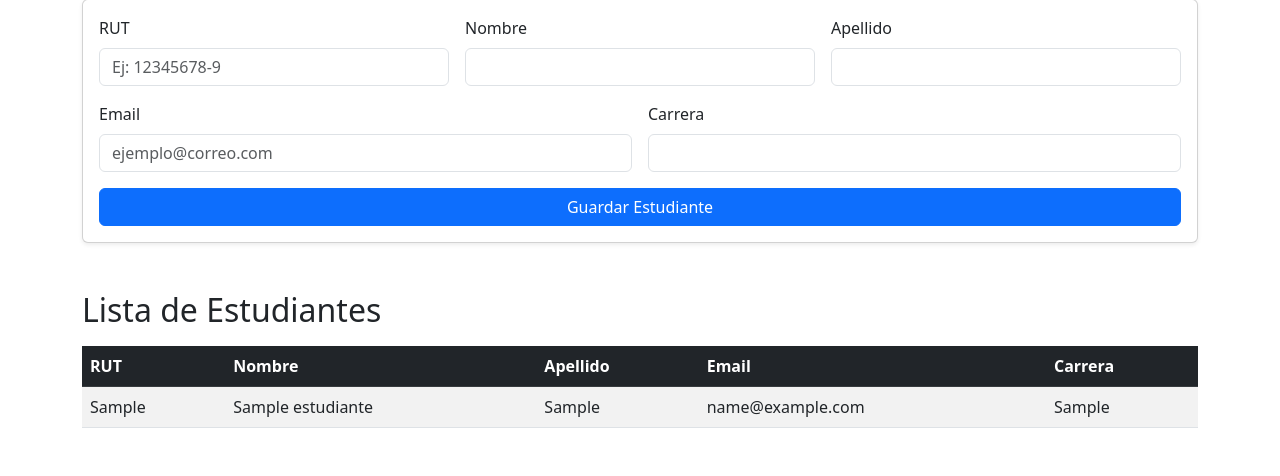
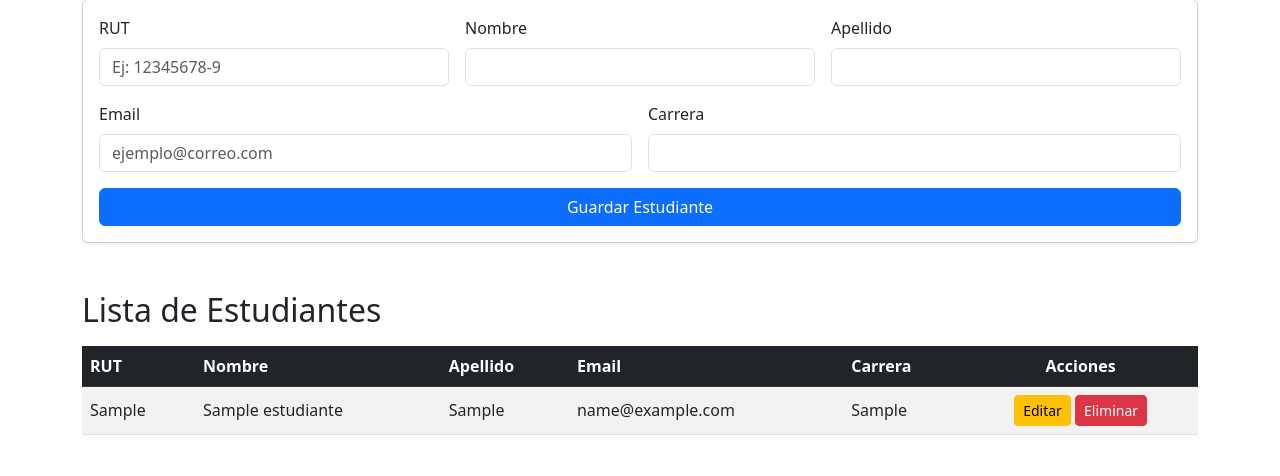
Before and after one commit to TVXZ/evaluacion2_django, a Django app: page / in a window 1280 px wide. Shown: the part 111-587 px from the top of the page. Run offline with Django 5.2, Linux system fonts and the light colour scheme; tables that the repository leaves empty hold one stand-in row (values such as "Sample post").

Commit message:
Modulo CRUD completo con acciones de edicion y eliminacion de estudiantes

```diff
--- a/config/urls.py
+++ b/config/urls.py
@@ -1,8 +1,10 @@
 from django.contrib import admin
 from django.urls import path
-from universidad.views import lista_estudiantes
+from universidad import views
 
 urlpatterns = [
     path('admin/', admin.site.urls),
-    path('', lista_estudiantes, name='lista_estudiantes'),
+    path('', views.lista_estudiantes, name='lista_estudiantes'),
+    path('editar/<int:pk>/', views.editar_estudiante, name='editar_estudiante'),
+    path('eliminar/<int:pk>/', views.eliminar_estudiante, name='eliminar_estudiante'),
 ]
--- a/universidad/templates/universidad/lista_estudiantes.html
+++ b/universidad/templates/universidad/lista_estudiantes.html
@@ -45,6 +45,7 @@
                 <th>Apellido</th>
                 <th>Email</th>
                 <th>Carrera</th>
+                <th class="text-center">Acciones</th>
             </tr>
         </thead>
         <tbody>
@@ -55,10 +56,14 @@
                 <td>{{ estudiante.apellido }}</td>
                 <td>{{ estudiante.email }}</td>
                 <td>{{ estudiante.carrera }}</td>
+                <td class="text-center">
+                    <a href="{% url 'editar_estudiante' estudiante.pk %}" class="btn btn-warning btn-sm">Editar</a>
+                    <a href="{% url 'eliminar_estudiante' estudiante.pk %}" class="btn btn-danger btn-sm" onclick="return confirm('¿Seguro que deseas eliminar a este estudiante?');">Eliminar</a>
+                </td>
             </tr>
             {% empty %}
             <tr>
-                <td colspan="5" class="text-center">No hay estudiantes registrados.</td>
+                <td colspan="6" class="text-center">No hay estudiantes registrados.</td>
             </tr>
             {% endfor %}
         </tbody>
--- a/universidad/views.py
+++ b/universidad/views.py
@@ -1,4 +1,4 @@
-from django.shortcuts import render, redirect
+from django.shortcuts import render, redirect, get_object_or_404
 from .models import Estudiante
 from .forms import EstudianteForm
 
@@ -16,3 +16,19 @@ def lista_estudiantes(request):
         'estudiantes': estudiantes,
         'form': form
     })
+
+def editar_estudiante(request, pk):
+    estudiante = get_object_or_404(Estudiante, pk=pk)
+    if request.method == 'POST':
+        form = EstudianteForm(request.POST, instance=estudiante)
+        if form.is_valid():
+            form.save()
+            return redirect('lista_estudiantes')
+    else:
+        form = EstudianteForm(instance=estudiante)
+    return render(request, 'universidad/editar_estudiante.html', {'form': form, 'estudiante': estudiante})
+
+def eliminar_estudiante(request, pk):
+    estudiante = get_object_or_404(Estudiante, pk=pk)
+    estudiante.delete()
+    return redirect('lista_estudiantes')
```
Also changed, not shown: universidad/templates/universidad/editar_estudiante.html (added, +43 -0 lines).
